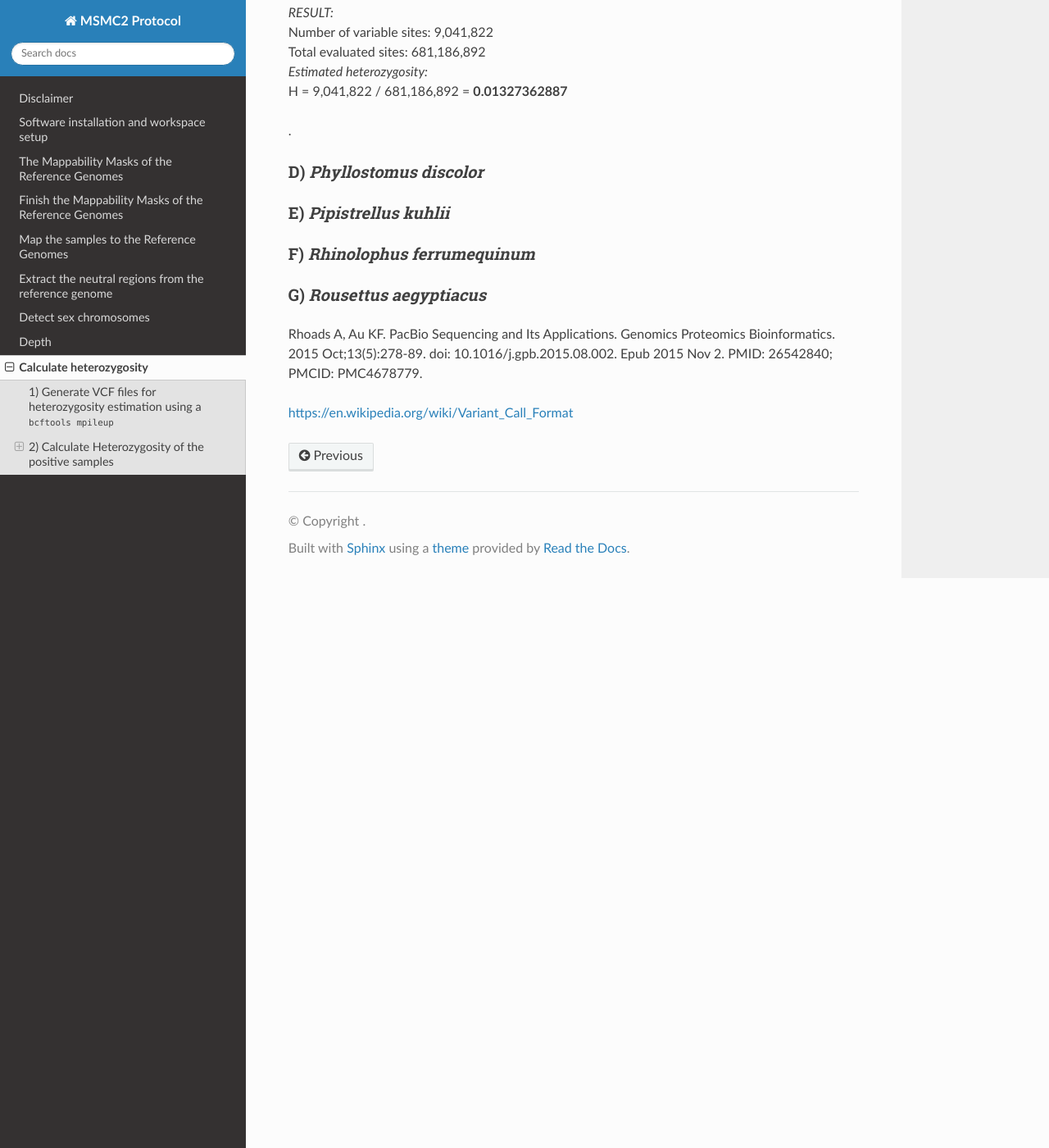
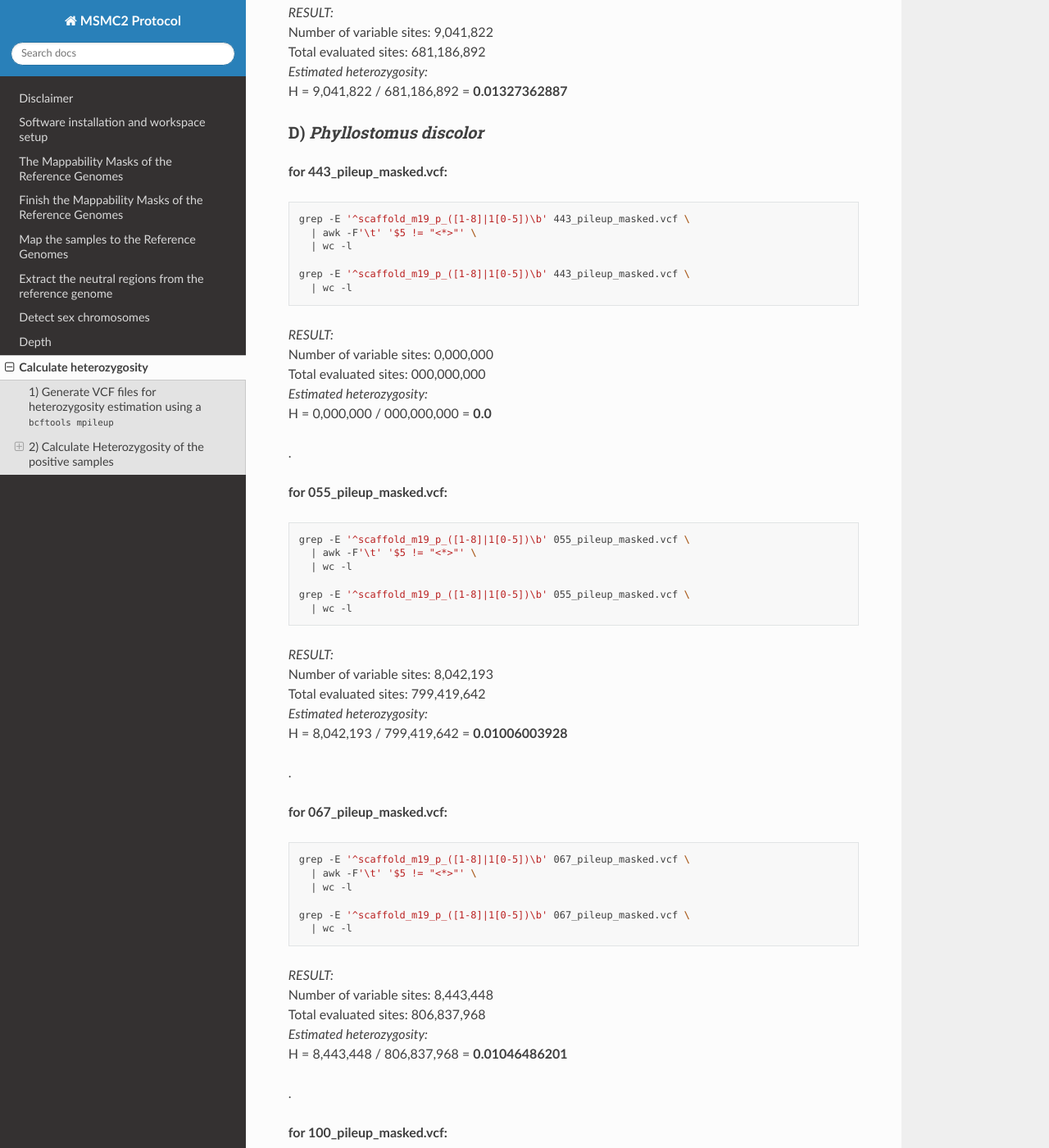
Before and after one commit to hoyosmanuel/MSMC2-Protocol, a Sphinx documentation site: the page built from docs/source/08_Data_Processing_7.rst, in a window 1280 px wide and 1400 px high, scrolled down 7798 px. Shown: the whole window at 82% size. Built offline with Sphinx 7.4.7 and the Read the Docs theme 3.1.0, drawn with Linux system fonts in a browser that asks for light colours; some of the changed text lies outside the part shown.

Commit message:
Update 08_Data_Processing_7.rst

```diff
--- a/docs/source/08_Data_Processing_7.rst
+++ b/docs/source/08_Data_Processing_7.rst
@@ -387,10 +387,102 @@ C) *Myotis myotis*
 | *Estimated heterozygosity:*
 | H = 9,041,822 / 681,186,892 = **0.01327362887**
 
-.
 
 D) *Phyllostomus discolor*
 ~~~~~~~~~~~~~~~~~~~~~~~~~~
+
+**for 443_pileup_masked.vcf:**
+
+.. code-block:: bash
+
+   grep -E '^scaffold_m19_p_([1-8]|1[0-5])\b' 443_pileup_masked.vcf \
+     | awk -F'\t' '$5 != "<*>"' \
+     | wc -l
+
+   grep -E '^scaffold_m19_p_([1-8]|1[0-5])\b' 443_pileup_masked.vcf \
+     | wc -l
+
+| *RESULT:*
+| Number of variable sites: 0,000,000
+| Total evaluated sites: 000,000,000
+| *Estimated heterozygosity:*
+| H = 0,000,000 / 000,000,000 = **0.0**
+.
+
+**for 055_pileup_masked.vcf:**
+
+.. code-block:: bash
+
+   grep -E '^scaffold_m19_p_([1-8]|1[0-5])\b' 055_pileup_masked.vcf \
+     | awk -F'\t' '$5 != "<*>"' \
+     | wc -l
+
+   grep -E '^scaffold_m19_p_([1-8]|1[0-5])\b' 055_pileup_masked.vcf \
+     | wc -l
+
+| *RESULT:*
+| Number of variable sites: 8,042,193
+| Total evaluated sites: 799,419,642
+| *Estimated heterozygosity:*
+| H = 8,042,193 / 799,419,642 = **0.01006003928**
+.
+
+**for 067_pileup_masked.vcf:**
+
+.. code-block:: bash
+
+   grep -E '^scaffold_m19_p_([1-8]|1[0-5])\b' 067_pileup_masked.vcf \
+     | awk -F'\t' '$5 != "<*>"' \
+     | wc -l
+
+   grep -E '^scaffold_m19_p_([1-8]|1[0-5])\b' 067_pileup_masked.vcf \
+     | wc -l
+
+| *RESULT:*
+| Number of variable sites: 8,443,448
+| Total evaluated sites: 806,837,968
+| *Estimated heterozygosity:*
+| H = 8,443,448 / 806,837,968 = **0.01046486201**
+.
+
+**for 100_pileup_masked.vcf:**
+
+.. code-block:: bash
+
+   grep -E '^scaffold_m19_p_([1-8]|1[0-5])\b' 100_pileup_masked.vcf \
+     | awk -F'\t' '$5 != "<*>"' \
+     | wc -l
+
+   grep -E '^scaffold_m19_p_([1-8]|1[0-5])\b' 100_pileup_masked.vcf \
+     | wc -l
+
+| *RESULT:*
+| Number of variable sites: 8,489,860
+| Total evaluated sites: 807,059,310
+| *Estimated heterozygosity:*
+| H = 8,489,860 / 807,059,310 = **0.010519499491**
+.
+
+**for 112_pileup_masked.vcf:**
+
+.. code-block:: bash
+
+   grep -E '^scaffold_m19_p_([1-8]|1[0-5])\b' 112_pileup_masked.vcf \
+     | awk -F'\t' '$5 != "<*>"' \
+     | wc -l
+
+   grep -E '^scaffold_m19_p_([1-8]|1[0-5])\b' 112_pileup_masked.vcf \
+     | wc -l
+
+| *RESULT:*
+| Number of variable sites: 7,310,576
+| Total evaluated sites: 786,454,053
+| *Estimated heterozygosity:*
+| H = 7,310,576 / 786,454,053 = **0.00929561742**
+.
+
+
+
 
 E) *Pipistrellus kuhlii*
 ~~~~~~~~~~~~~~~~~~~~~~~~~~
```
